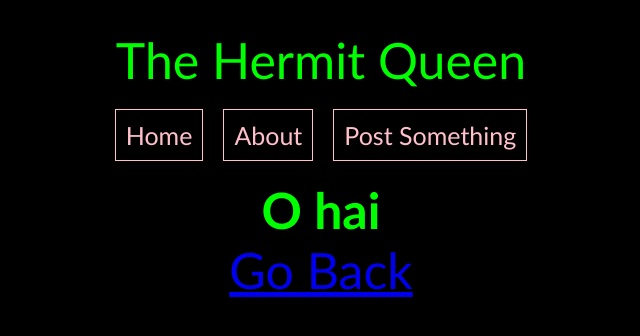
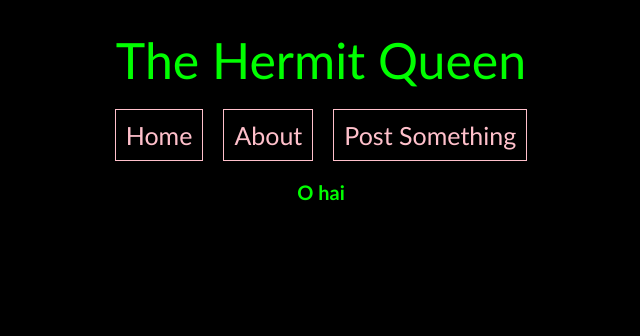
Before and after one commit to DashaDasha88/thehermitqueen, an Angular app: page /about in a window 1280 px wide. Shown: the top 336 px of the page, without its empty margins (319-959 px from the left). Built offline with nearby package versions, Linux system fonts and the light colour scheme.

Commit message:
modify text

```diff
--- a/src/app/components/about/about.component.css
+++ b/src/app/components/about/about.component.css
@@ -1,7 +1,7 @@
 .about {
   color: lime;
   font-family: Optima, sans-serif;
-  font-size: 50px;
+  font-size: 20px;
   text-align: center;
   margin-top: 30px;
 }
--- a/src/app/components/about/about.component.html
+++ b/src/app/components/about/about.component.html
@@ -1,4 +1,3 @@
 <div class="about">
   <h4>O hai</h4>
-  <a routerLink="/">Go Back</a>
 </div>>
```
